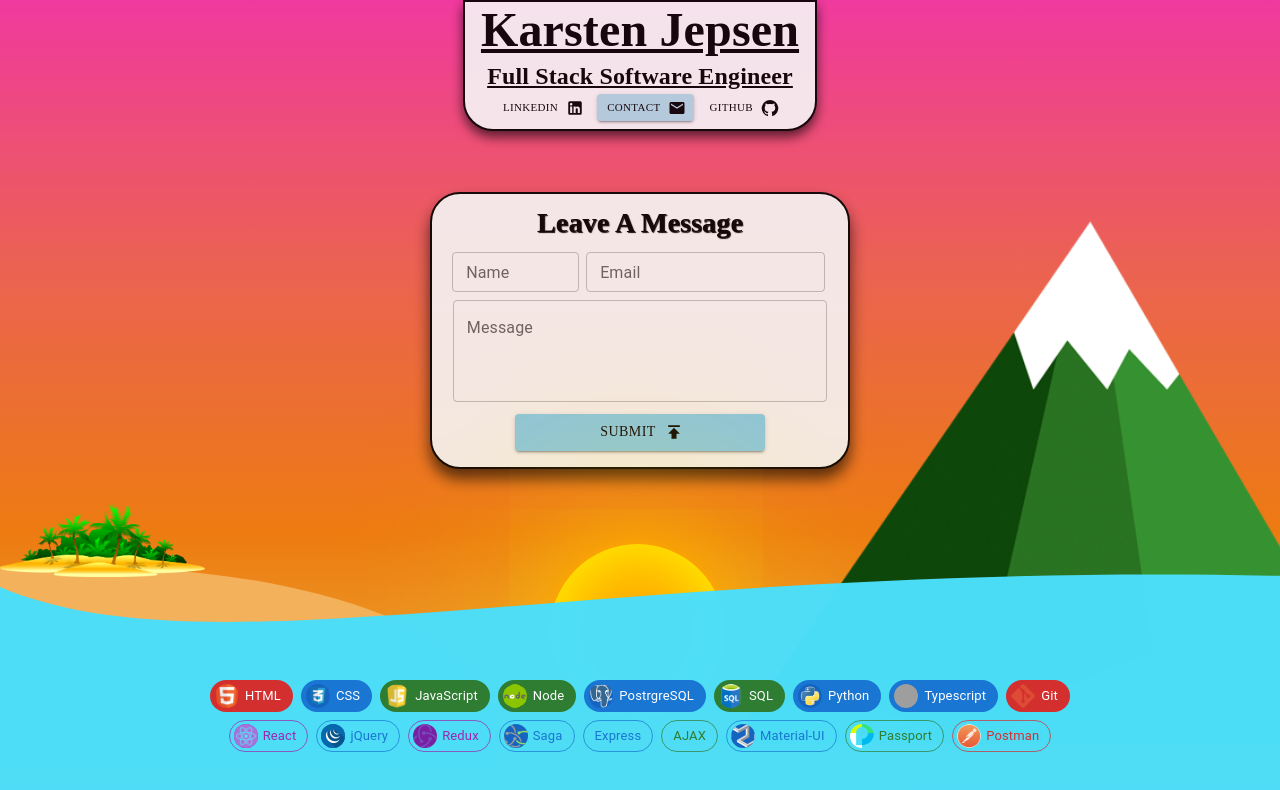
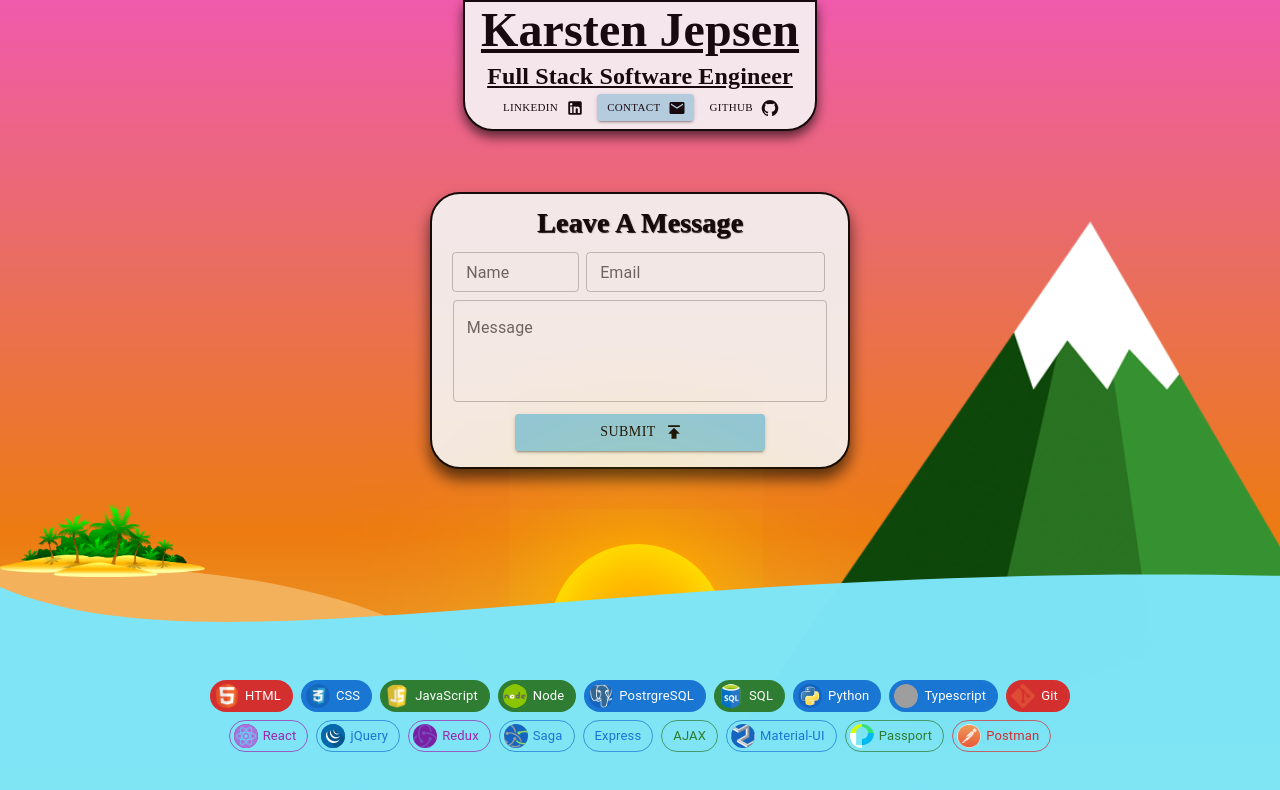
Before and after one commit to KarstenJep/karstenjep.github.io, a React (Create React App) app: page /#/contact/1 in a window 1280 px wide. Shown: the top 790 px of the page. Built offline with nearby package versions, Linux system fonts and the light colour scheme; grey boxes are pictures that could not be loaded; a web font is replaced by a local one.

Commit message:
tried to fix image that is not rendering on build

```diff
--- a/src/contact.css
+++ b/src/contact.css
@@ -1,6 +1,6 @@
 /* Background setting for Contact view */
 .contactBackground {
-    background-image:linear-gradient( #f0399e, #eb6252, #ed7b11, #e9ba42);
+    background-image:linear-gradient( #f05aac, #e96d60, #ed7b11, #e9ba42);
     overflow-x: hidden;
     position: relative;
     width: 100%;
@@ -38,7 +38,7 @@
 
 /* moving wave (animation in contact.jsx) */
 .wave {
-    fill: rgba(76, 222, 248, 0.99);
+    fill: rgba(126, 229, 247, 0.99);
     width: 100vw;
     height: 35vh;
     position: fixed;
@@ -46,7 +46,7 @@
     z-index: 2;
   }
 
-.sun {
+.sun3 {
     position: absolute;
     border-radius:50%;
     height:175px;
--- a/src/contact.jsx
+++ b/src/contact.jsx
@@ -7,8 +7,6 @@ import TechStack from './TechStack'
 import './contact.css';
 import island from "./images/island.png";
 import mtn from "./images/mtn.png";
-
-
 // M-UI
 import PublishIcon from '@mui/icons-material/Publish';
 import TextField from '@mui/material/TextField';
@@ -124,7 +122,7 @@ export default function Contact() {
             </div>
 
             <div className="hill"></div>
-            <div className="sun"></div>
+            <div className="sun3"></div>
             <img src={island} alt="island" className="island" />
             <img src={mtn} alt="mountain" className="mtn" />
 
--- a/src/home.css
+++ b/src/home.css
@@ -184,7 +184,7 @@ body {
     opacity: 80%;
   } */
 
-  .notMoon {
+  .crescent {
     width: 5%;
     margin-bottom: 240vh;
     left: 0%;
@@ -376,11 +376,11 @@ body {
     bottom: 162vh;
     color: #fff;
     content: '╲╱';
-    font-size: 5vh;
+    font-size: 4vh;
     font-weight:950;
     letter-spacing: -1px;
     line-height: 4rem;
-    filter:drop-shadow(5px 5px 6px black);
+    filter:drop-shadow(0px 5px 6px black);
     position: absolute;
     text-align: center;
   }
--- a/src/home.jsx
+++ b/src/home.jsx
@@ -9,7 +9,7 @@ import mountains from "./images/mountains.png";
 import sun from "./images/sun.png"
 import clouds from "./images/cloud.png";
 // import moon from "./images/moon.png";
-import notMoon from "./images/notMoon.png";
+import crescent from "./images/crescent.png"
 import stars from "./images/stars.png";
 import birds from "./images/birds.png";
 import moose from "./images/moose.png";
@@ -69,7 +69,7 @@ export default function Home() {
             <img src={clouds} alt="cloud" className="cloudEight" style={{ transform: `translateY(-${scrollY * 0.02}vh) translateX(${scrollY * 0.08}vh)`}}/>
             <img src={clouds} alt="cloud" className="cloudNine" style={{ transform: `translateY(-${scrollY * 0.02}vh) translateX(${scrollY * 0.07}vh)`}}/>
             {/* <img src={moon} alt="moon" className="moon" style={{ transform: `translateY(-${scrollY * 0.2}vh) translateX(-${scrollY * 0.36}vh)`}}/> */}
-            <img src={notMoon} alt="moon" className="notMoon" style={{ transform: `translateY(-${scrollY * 0.2}vh) translateX(-${scrollY * 0.36}vh)`}}/>
+            <img src={crescent} alt="crescent" className="crescent" style={{ transform: `translateY(-${scrollY * 0.2}vh) translateX(-${scrollY * 0.36}vh)`}}/>
             <img src={stars} alt="stars" className="stars" style={{ transform: `translateY(-${scrollY * 0.2}vh) translateX(-${scrollY * 0.36}vh)`}}/>
             <img src={stars} alt="stars" className="starsTwo" style={{ transform: `translateY(-${scrollY * 0.2}vh) translateX(${scrollY * 0.36}vh)`}}/>
             {/* <!-- Animation - Animals/vehicles --> */}
```
Also changed, not shown: src/images/crescent.png (renamed from src/images/moon.png).
